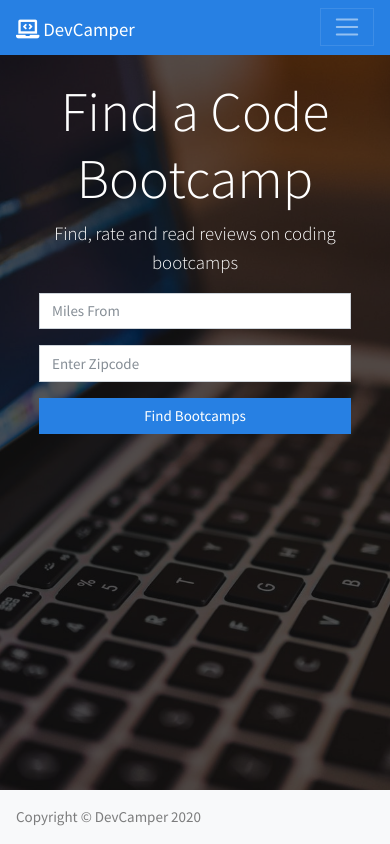
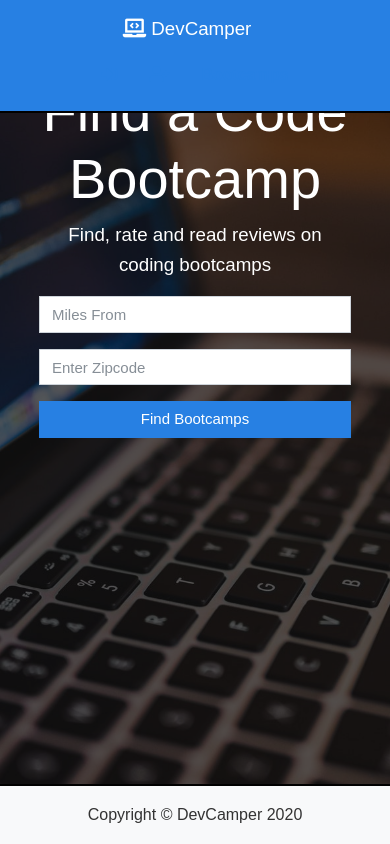
Before and after one commit to zAhmedAly/devcamper, a React (Create React App) app: page / in a window 390 px wide. Built offline with nearby package versions, Linux system fonts and the light colour scheme; no server answers.

Commit message:
commit 11242020-01

```diff
--- a/src/components/bootcamps/BootcampManage.js
+++ b/src/components/bootcamps/BootcampManage.js
@@ -11,7 +11,7 @@ const BootcampManage = () => {
               <Link to="/bootcamp-details" className="btn btn-secondary mt-2">
                 <i className="fas fa-chevron-left"></i> Bootcamp Details
               </Link>
-              <h2 className="my-3">Manage Bootcamp</h2>
+              <h3 className="my-3">Manage Bootcamp</h3>
               <div className="card mb-3">
                 <div className="row no-gutters">
                   <div className="col-md-4">
@@ -25,12 +25,22 @@ const BootcampManage = () => {
                             {" "}
                             <strong>Devworks Bootcamp</strong>
                           </h3>
+                          {/* <span className="float-right badge badge-success">
+                            8.8
+                          </span> */}
                         </Link>
-                        <span className="float-right badge badge-success">
-                          8.8
-                        </span>
                       </h5>
-                      <span className="badge badge-dark mb-2">Boston, MA</span>
+                      <div className="row">
+                        <div className="col-sm-6">
+                          <span className="badge badge-dark mb-2">
+                            Boston, MA
+                          </span>
+                        </div>
+                        <div className="col-sm-6">
+                          <span className=" badge badge-success">8.8</span>
+                        </div>
+                      </div>
+
                       <p className="card-text">
                         Web Development, UI/UX, Mobile Development
                       </p>
--- a/src/components/courses/CoursesManage.js
+++ b/src/components/courses/CoursesManage.js
@@ -11,9 +11,9 @@ const CoursesManage = () => {
               <Link to="/manage-bootcamp" className="btn btn-secondary mt-2">
                 <i className="fas fa-chevron-left"></i> Manage Bootcamp
               </Link>
-              <h2 className="my-3">
+              <h3 className="my-3">
                 <strong>Manage Courses</strong>
-              </h2>
+              </h3>
               <div className="card mb-3">
                 <div className="row no-gutters">
                   <div className="col-md-4">
--- a/src/components/reviews/ReviewsManage.js
+++ b/src/components/reviews/ReviewsManage.js
@@ -11,7 +11,7 @@ const ReviewsManage = () => {
               <Link to="/manage-bootcamp" className="btn btn-secondary my-2">
                 <i className="fas fa-chevron-left"></i> Manage Bootcamp
               </Link>
-              <h1 className="mb-4">Manage Reviews</h1>
+              <h3 className="mb-4">Manage Reviews</h3>
               <div className="card mb-3">
                 <div className="row no-gutters">
                   <div className="col-md-4">
--- a/src/components/shared/Footer.js
+++ b/src/components/shared/Footer.js
@@ -3,21 +3,24 @@ import Alert from "./Alert";
 
 const Footer = () => {
   return (
-    <nav className="navbar fixed-bottom navbar-light bg-light">
-      <span className="navbar-text text-center">
-        Copyright &copy; DevCamper 2020
-      </span>
-    </nav>
+    // <nav className="navbar fixed-bottom navbar-light bg-light">
+    //   <span className="navbar-text text-center">
+    //     Copyright &copy; DevCamper 2020
+    //   </span>
+    // </nav>
 
-    // <footer>
-    //   <div className="container">
-    //     <div className="row">
-    //       <div className="col-md text-center py-3">
-    //         Copyright &copy; DevCamper 2020
-    //       </div>
-    //     </div>
-    //   </div>
-    // </footer>
+    <footer>
+      <div className="container">
+        <div
+          className="row fixed-bottom bg-light"
+          style={{ "border-top": "solid 2px black" }}
+        >
+          <div className="col-md text-center py-3">
+            Copyright &copy; DevCamper 2020
+          </div>
+        </div>
+      </div>
+    </footer>
   );
 };
 
--- a/src/components/shared/Navbar.js
+++ b/src/components/shared/Navbar.js
@@ -6,7 +6,7 @@ import { logout } from "../../actions/auth";
 
 const Navbar = ({ auth: { isAuthenticated }, logout }) => {
   const authLinks = (
-    <ul className="navbar-nav ml-auto">
+    <ul className="navbar-nav">
       <li className="nav-item dropdown">
         <a
           className="nav-link dropdown-toggle"
@@ -27,7 +27,7 @@ const Navbar = ({ auth: { isAuthenticated }, logout }) => {
             Manage Bootcamp
           </Link>
           <Link
-            className="dropdown-item active"
+            className="dropdown-item"
             data-toggle="collapse"
             data-target=".navbar-collapse.show"
             to="/manage-reviews"
@@ -73,7 +73,7 @@ const Navbar = ({ auth: { isAuthenticated }, logout }) => {
   );
 
   const guestLinks = (
-    <ul className="navbar-nav ml-auto">
+    <ul>
       <li className="nav-item">
         <Link
           className="nav-link"
@@ -82,7 +82,7 @@ const Navbar = ({ auth: { isAuthenticated }, logout }) => {
           to="/login"
         >
           <i className="fas fa-sign-in-alt"></i>
-          <strong> Login</strong>
+          <strong className="hide-sm"> Login</strong>
         </Link>
       </li>
       <li className="nav-item">
@@ -92,7 +92,8 @@ const Navbar = ({ auth: { isAuthenticated }, logout }) => {
           data-target=".navbar-collapse.show"
           to="/register"
         >
-          <i className="fas fa-user-plus"></i> <strong> Register</strong>
+          <i className="fas fa-user-plus"></i>{" "}
+          <strong className="hide-sm"> Register</strong>
         </Link>
       </li>
       <li className="nav-item py-0 d-none d-sm-block">
@@ -103,8 +104,8 @@ const Navbar = ({ auth: { isAuthenticated }, logout }) => {
       <li className="nav-item">
         <Link
           className="nav-link"
-          data-toggle="collapse"
-          data-target=".navbar-collapse.show"
+          // data-toggle="collapse"
+          // data-target=".navbar-collapse.show"
           to="/bootcamps"
         >
           <strong> Bootcamps</strong>
@@ -113,26 +114,47 @@ const Navbar = ({ auth: { isAuthenticated }, logout }) => {
     </ul>
   );
 
+  // const guestLinks = (
+  //   <ul>
+  //     <li>
+  //       <Link to="/bootcamps">Bootcamps</Link>
+  //     </li>
+  //     <li>
+  //       <Link to="/register">Register</Link>
+  //     </li>
+  //     <li>
+  //       <Link to="/login">Login</Link>
+  //     </li>
+  //   </ul>
+  // );
+
   return (
+    // < className="navbar nav-dark bg-primary py-0">
     <nav className="navbar navbar-expand-md navbar-dark bg-primary fixed-top py-0">
       <h1>
         <Link className="navbar-brand" to="/">
           <i className="fas fa-laptop-code"></i> <strong> DevCamper</strong>
         </Link>
       </h1>
-      <button
+      {/* <button
         className="navbar-toggler"
         type="button"
         data-toggle="collapse"
         data-target="#!navbarSupportedContent"
       >
         <span className="navbar-toggler-icon"></span>
-      </button>
+      </button> */}
+      {/* <h3>
+        <Link to="/">
+          <i className="fas fa-laptop-code"></i> <strong> DevCamper</strong>
+        </Link>
+      </h3> */}
+      <Fragment>{isAuthenticated ? authLinks : guestLinks}</Fragment>
 
-      <div className="collapse navbar-collapse" id="navbarSupportedContent">
+      {/* <div className="collapse navbar-collapse" id="navbarSupportedContent">
         <Fragment>{!isAuthenticated && guestLinks}</Fragment>
         <Fragment>{isAuthenticated && authLinks}</Fragment>
-      </div>
+      </div> */}
     </nav>
   );
 };
--- a/src/index.css
+++ b/src/index.css
@@ -1,3 +1,55 @@
+* {
+  box-sizing: border-box;
+  margin: 0;
+  padding: 0;
+}
+
+body {
+  font-family: "Raleway", sans-serif;
+  font-size: 1rem;
+  line-height: 1.6;
+  background-color: #fff;
+  color: #333;
+}
+
+/* Utilities */
+/* .container {
+  max-width: 1100px;
+  margin: auto;
+  overflow: hidden;
+  padding: 0 2rem;
+  margin-top: 6rem;
+  margin-bottom: 3rem;
+} */
+
+/* Navbar */
+.navbar {
+  display: flex;
+  justify-content: space-between;
+  align-items: center;
+  padding: 0.7rem 2rem;
+  position: fixed;
+  z-index: 1;
+  width: 100%;
+  top: 0;
+  border-bottom: solid 2px black;
+  /* opacity: 0.9; */
+}
+
+.navbar ul {
+  display: flex;
+}
+/*
+.navbar a {
+  color: #fff;
+  padding: 0.45rem;
+  margin: 0 0.25rem;
+} */
+
+ul {
+  list-style: none;
+}
+
 img {
   width: 100%;
 }
@@ -51,3 +103,21 @@ img {
 main {
   min-height: 80vh;
 }
+
+/* Mobile Styles */
+@media (max-width: 700px) {
+  /* Navbar */
+  .navbar {
+    display: block;
+    text-align: center;
+  }
+
+  .navbar ul {
+    text-align: center;
+    justify-content: center;
+  }
+
+  .hide-sm {
+    display: none;
+  }
+}
```
